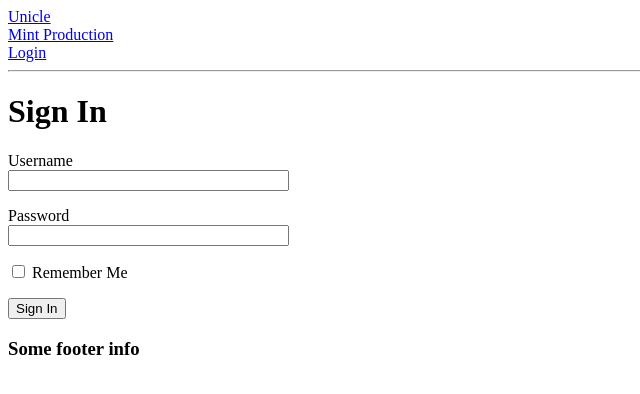
After one commit to Mint2702/unicle, a Flask app: page /login in a window 1280 px wide. The commit adds this page. Shown: the top 394 px of the page, without its empty margins (0-640 px from the left). Run offline with Flask 2, Linux system fonts and the light colour scheme.

Commit message:
Added config.py file to config SECRET_KEY in flask. Connected it to the __init__.py file. Created app/forms.py filez, where is the class LoginForm. This class is used by routes.py file. Also added new route('/login') and a function for it in routes.py file. Created login.html file to show the log-in page. Updated base.html file to show flash messages, added a 'login' link to header.

```diff
--- a/app/__init__.py
+++ b/app/__init__.py
@@ -1,5 +1,7 @@
 from flask import Flask
+from config import Config
 
 app=Flask(__name__)
+app.config.from_object(Config)
 
 from app import routes
--- /dev/null
+++ b/app/forms.py
@@ -0,0 +1,9 @@
+from flask_wtf import FlaskForm
+from wtforms import StringField, PasswordField, BooleanField, SubmitField
+from wtforms.validators import DataRequired
+
+class LoginForm(FlaskForm):
+          username = StringField('Username',validators=[DataRequired()])
+          password = PasswordField('Password',validators=[DataRequired()])
+          remember_me = BooleanField('Remember Me')
+          submit = SubmitField('Sign In')
--- a/app/routes.py
+++ b/app/routes.py
@@ -1,8 +1,17 @@
 # -*- coding: utf-8 -*-
 from app import app
-from flask import render_template
+from flask import render_template,flash,redirect
+from app.forms import LoginForm
 
 @app.route('/')
 @app.route('/index')
 def index():
           return render_template('index.html')
+
+@app.route('/login',methods=['GET','POST'])
+def login():
+          form=LoginForm()
+          if form.validate_on_submit():
+                    flash('Login requested for user {}, remember_me={}'.format(form.username.data, form.remember_me.data))
+                    return redirect('/index')
+          return render_template('login.html',form=form)
--- a/app/templates/base.html
+++ b/app/templates/base.html
@@ -3,7 +3,6 @@
 <head>
           <meta charset="UTF-8">
           <meta name="viewport" content="width=device-width, initial-scale=1.0">
-          <link rel="stylesheet" href="{{ url_for('static', filename='css/main.css') }}">
           <title>{% block title %}{% endblock %}</title>
 </head>
 <body>
@@ -15,8 +14,21 @@
                               <div id="DM">
                                         <a href="#">Mint Production</a>
                               </div>
+                              <div>
+                                        <a href="/login">Login</a>
+                              </div>
                     </div>
           </header>
+          <hr>
+          {% with messages = get_flashed_messages() %}
+          {% if messages %}
+          <ul>
+                    {% for message in messages %}
+                    <li>{{ message }}</li>
+                    {% endfor %}
+          </ul>
+          {% endif %}
+          {% endwith %}
           <div id="middle">
                     {% block content %}{% endblock %}
           </div>
--- /dev/null
+++ b/app/templates/login.html
@@ -0,0 +1,27 @@
+{% extends "base.html" %}
+
+{% block title %}
+Login
+{% endblock %}
+
+{% block content %}
+<h1>Sign In</h1>
+<form action="" method="post" novalidate>
+          {{ form.hidden_tag() }}
+          <p>
+                    {{ form.username.label }}<br>
+                    {{ form.username(size=32) }}
+          </p>
+          <p>
+                    {{ form.password.label }}<br>
+                    {{ form.password(size=32) }}
+          </p>
+          <p>
+                    {{ form.remember_me() }}
+                    {{ form.remember_me.label }}
+          </p>
+          <p>
+                    {{ form.submit() }}
+          </p>
+</form>
+{% endblock %}
--- /dev/null
+++ b/config.py
@@ -0,0 +1,4 @@
+import os
+
+class Config(object):
+          SECRET_KEY=os.environ.get('SECRET_KEY') or 'unicleSafe'
```
